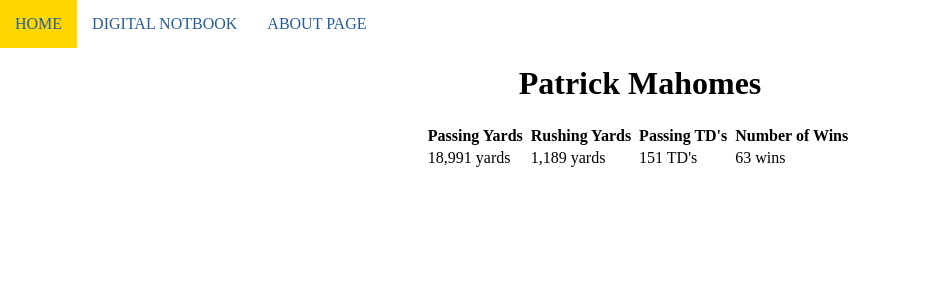
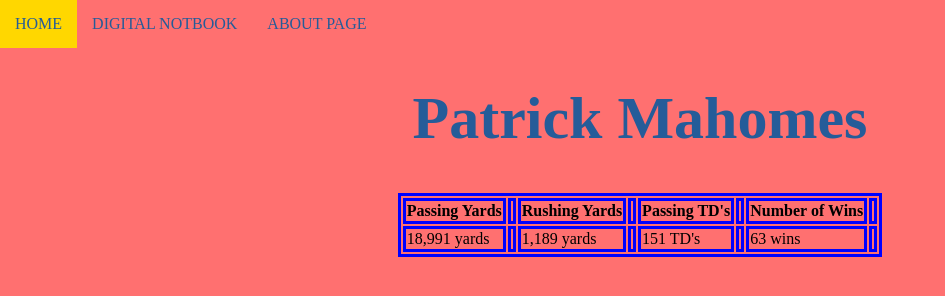
Before and after one commit to WVCS/index-Fares2244, a plain HTML site: page page3.html in a window 1280 px wide. Shown: the whole page, without its empty margins (0-945 px from the left). Drawn offline with Linux system fonts and the light colour scheme.

Commit message:
Added style for the page

```diff
--- a/page3.html
+++ b/page3.html
@@ -53,4 +53,15 @@ a {
   text-decoration: none;
   color: #255C99;
 }
+h1 {
+  color: #255C99;
+  Font-size: 60px;
+}
+
+body {
+  background-color:#FF7070;
+}
+table, th, tr, td {
+  border:solid blue;
+}
   </style>
```
